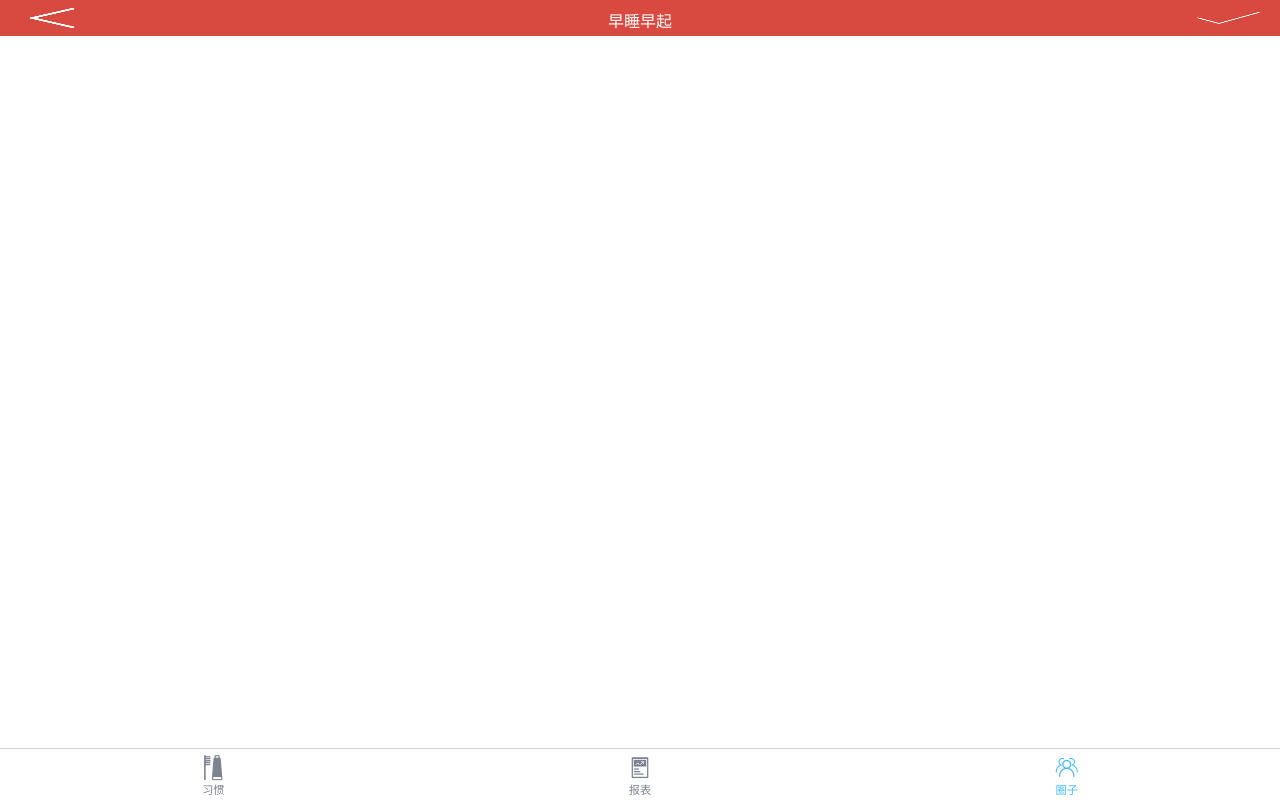
After one commit to SunQQQ/moningNight, a PHP site: page /circle.html in a window 1280 px wide. The commit adds this page. Run offline with PHP 8.4, Linux system fonts and the light colour scheme.

Commit message:
完善已有功能

```diff
--- /dev/null
+++ b/circle.html
@@ -0,0 +1,35 @@
+<!DOCTYPE html>
+<html lang="en">
+<head>
+    <meta charset="UTF-8">
+    <title>圈子</title>
+    <link href="css/base.css" rel="stylesheet" type="text/css">
+    <link href="css/iconfont.css" rel="stylesheet" type="text/css">
+    <meta name="viewport" content="width=device-width,initial-scale=1,user-scalable=0">
+</head>
+<body>
+<div class="topbar">
+    <a class="left" href="index.html">
+        <img src="pic/back.png">
+    </a>
+    <div class="center">早睡早起</div>
+    <div class="right">
+        <img src="pic/selected.png">
+    </div>
+</div>
+<div class="menu">
+    <a class="item" href="index.html">
+        <i class="iconfont downMenu">&#xe610;</i>
+        <div >习惯</div>
+    </a>
+    <div class="item">
+        <i class="iconfont downMenu">&#xe618;</i>
+        <div>报表</div>
+    </div>
+    <div class="item selected">
+        <i class="iconfont downMenu">&#xe501;</i>
+        <div>圈子</div>
+    </div>
+</div>
+</body>
+</html>
--- a/css/base.css
+++ b/css/base.css
@@ -1,3 +1,12 @@
+*{
+    padding: 0;
+    margin: 0;
+}
+a{
+    text-decoration: none;
+    color: #7d8291;
+}
+
 .moning-input{
     flex: 1;
     border: 0;
@@ -36,7 +45,6 @@
     width: 100%;
     height: 100%;
 }
-
 /*弹框*/
 .loading{
     width: 35%;
```
Also changed, not shown: css/index.css (+0 -7 lines), index.html (+11 -2 lines).
